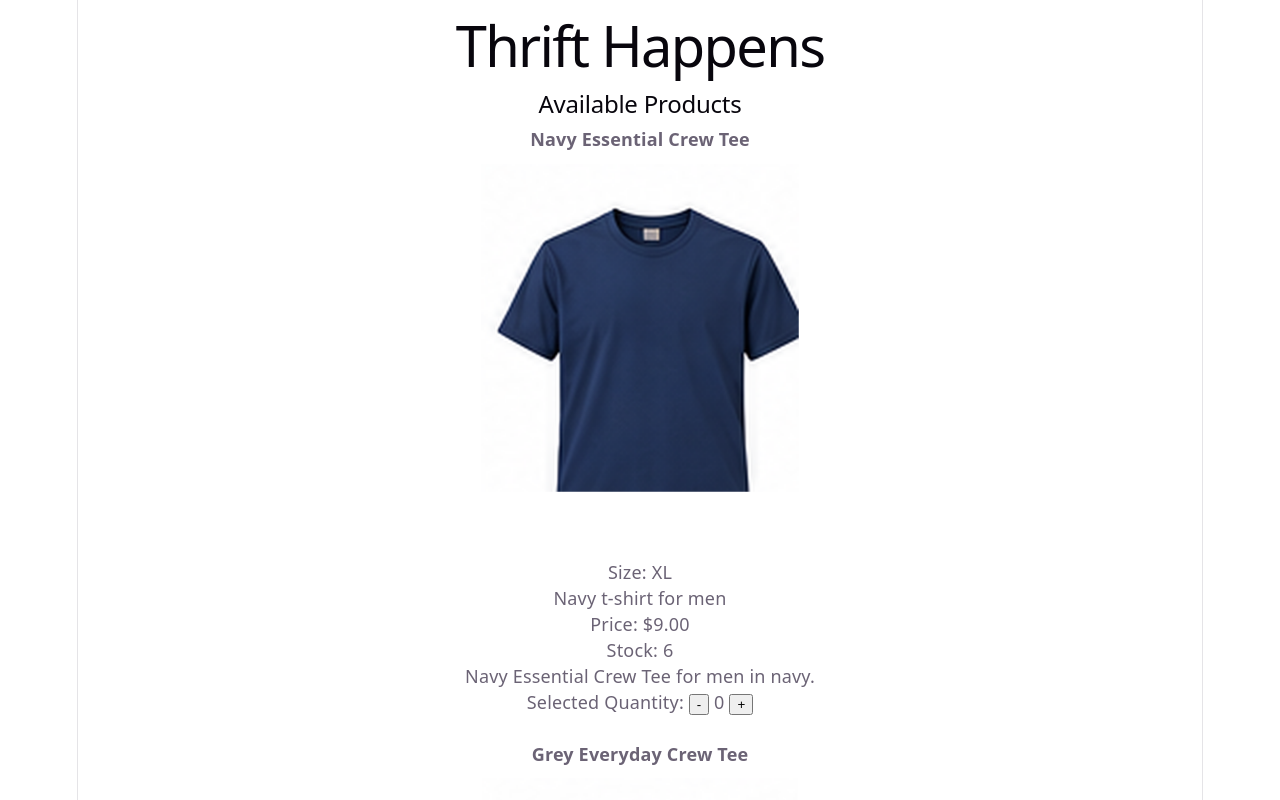
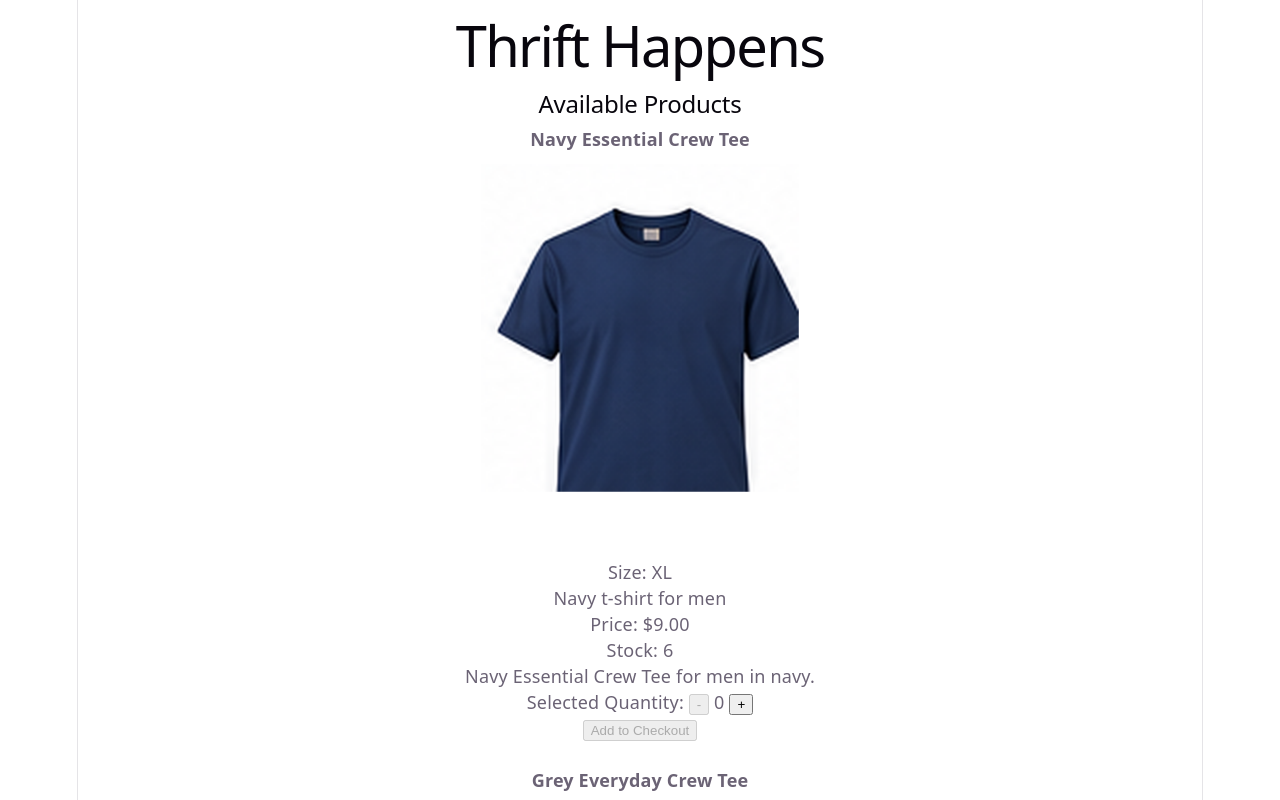
Before and after one commit to cr0xly/COMP2013-Project1-Thrift-Happens, a React (Vite) app: page / in a window 1280 px wide. Shown: the top 800 px of the page. Built offline with nearby package versions, Linux system fonts and the light colour scheme.

Commit message:
Implement adding to checkout functionality with quantity merging

```diff
--- a/src/components/ItemCard.tsx
+++ b/src/components/ItemCard.tsx
@@ -3,9 +3,10 @@ import { useState } from "react";
 
 export interface ItemCardProps {
   item: ClothingProduct;
+  handleAddToCheckout: (id: number, quantity: number) => void;
 }
 
-export default function ItemCard({ item }: ItemCardProps) {
+export default function ItemCard({ item, handleAddToCheckout }: ItemCardProps) {
   const [selectedQuantity, setSelectedQuantity] = useState<number>(0);
 
   const handleIncreaseQuantity = () => {
@@ -31,12 +32,30 @@ export default function ItemCard({ item }: ItemCardProps) {
         {item.color} {item.category} for {item.fit}
       </p>
       <p>Price: ${item.price.toFixed(2)}</p>
-      <p>Stock: {item.quantity}</p>
+      <p>Stock: {item.quantity === 0 ? "Out of Stock" : item.quantity}</p>
       <p>{item.description}</p>
-      <span>
-        Selected Quantity: <button onClick={handleDecreaseQuantity}>-</button>{" "}
-        {selectedQuantity} <button onClick={handleIncreaseQuantity}>+</button>
-      </span>
+      <p>
+        Selected Quantity:{" "}
+        <button
+          onClick={handleDecreaseQuantity}
+          disabled={selectedQuantity === 0}
+        >
+          -
+        </button>{" "}
+        {selectedQuantity}{" "}
+        <button
+          onClick={handleIncreaseQuantity}
+          disabled={selectedQuantity >= item.quantity}
+        >
+          +
+        </button>
+      </p>
+      <button
+        onClick={() => handleAddToCheckout(item.id, selectedQuantity)}
+        disabled={selectedQuantity === 0}
+      >
+        Add to Checkout
+      </button>
       <br />
       <br />
     </div>
--- a/src/components/ItemsContainer.tsx
+++ b/src/components/ItemsContainer.tsx
@@ -3,14 +3,22 @@ import ItemCard from "./ItemCard";
 
 export interface ItemsContainerProps {
   items: ClothingProduct[];
+  handleAddToCheckout: (id: number, quantity: number) => void;
 }
 
-export default function ItemsContainer({ items }: ItemsContainerProps) {
+export default function ItemsContainer({
+  items,
+  handleAddToCheckout,
+}: ItemsContainerProps) {
   return (
     <div>
       <h2>Available Products</h2>
       {items.map((item) => (
-        <ItemCard key={item.id} item={item} />
+        <ItemCard
+          key={item.id}
+          item={item}
+          handleAddToCheckout={handleAddToCheckout}
+        />
       ))}
     </div>
   );
--- a/src/components/ThriftHappens.tsx
+++ b/src/components/ThriftHappens.tsx
@@ -5,11 +5,40 @@ import ItemsContainer from "./ItemsContainer";
 
 export default function ThriftHappens() {
   const [items, setItems] = useState<ClothingProduct[]>(products);
+  const [checkout, setCheckout] = useState<ClothingProduct[]>([]);
+
+  const handleAddToCheckout = (id: number, quantity: number) => {
+    const selectedItem = items.find((item) => item.id === id);
+    if (selectedItem === undefined) {
+      return;
+    }
+    const checkoutItem: ClothingProduct = {
+      ...selectedItem,
+      itemQuantity: quantity,
+    };
+    const existingItem = checkout.find((item) => item.id === id);
+    if (existingItem !== undefined) {
+      setCheckout((prev) =>
+        prev.map((item) => {
+          if (item.id === id) {
+            return {
+              ...item,
+              itemQuantity: item.itemQuantity + quantity,
+            };
+          }
+          return item;
+        }),
+      );
+    } else {
+      setCheckout((prev) => [...prev, checkoutItem]);
+    }
+  };
+  console.log(checkout);
 
   return (
     <div>
       <h1>Thrift Happens</h1>
-      <ItemsContainer items={items} />
+      <ItemsContainer items={items} handleAddToCheckout={handleAddToCheckout} />
     </div>
   );
 }
```
